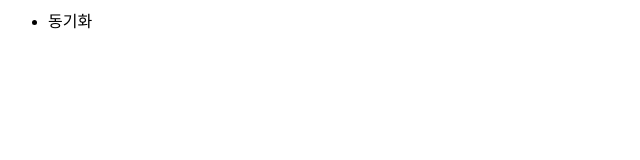
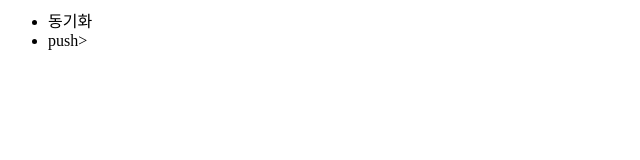
Before and after one commit to baekdata/opentutorials_git_baekdata, a plain HTML site: page index.html in a window 1280 px wide. Shown: the full height of the page, 0-640 px from the left. Drawn offline with Linux system fonts and the light colour scheme.

Commit message:
li추가

```diff
--- a/index.html
+++ b/index.html
@@ -3,7 +3,8 @@
 
 <body>
 
-<ul><li>동기화</li></ul>
+<ul><li>동기화</li>
+<li>push></li></ul>
 </body>
 
 </html>
```
